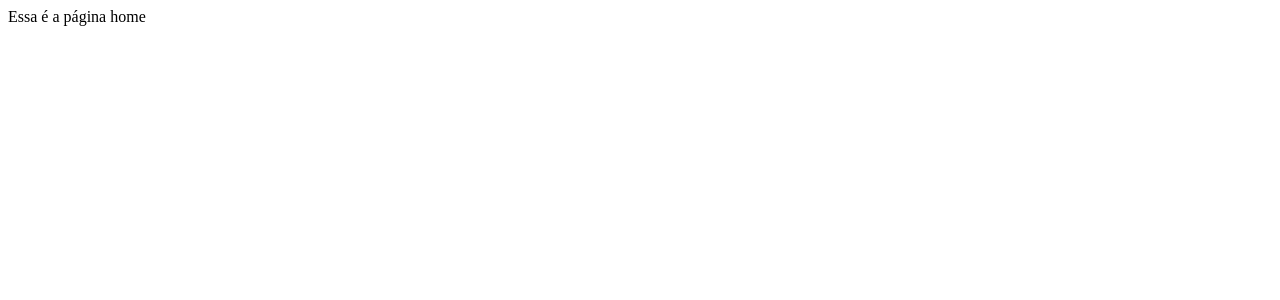
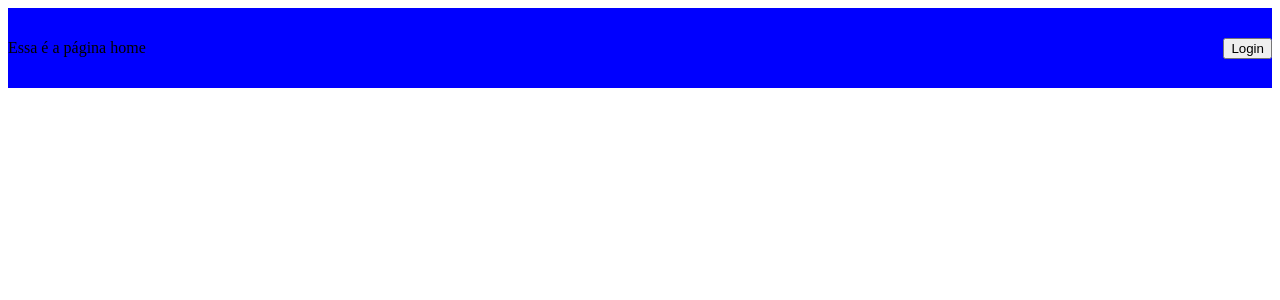
Before and after one commit to LuizVerteiro/trainee-g4-cpe, a React (Vite) app in the folder trainee-cpe/: page / in a window 1280 px wide. Shown: the top 300 px of the page. Built offline with nearby package versions, Linux system fonts and the light colour scheme.

Commit message:
Criei um botão
(teste)

```diff
--- a/trainee-cpe/src/Pages/Home/Home.jsx
+++ b/trainee-cpe/src/Pages/Home/Home.jsx
@@ -1,8 +1,15 @@
+import { Container } from "./Styles";
+
 function Home() {
     return (
-        <div>
-            Essa é a página home
-        </div>
+        <Container>
+            <div>
+              Essa é a página home
+            </div>
+            <button>
+                Login
+            </button>
+        </Container>
     );
 
 
--- a/trainee-cpe/src/Pages/Home/Styles.js
+++ b/trainee-cpe/src/Pages/Home/Styles.js
@@ -0,0 +1,10 @@
+import styled from "styled-components";
+
+export const Container= styled.div `
+background-color: blue;
+display: flex;
+justify-content: space-between;
+height: 5rem;
+align-items: center;
+
+`;
```
